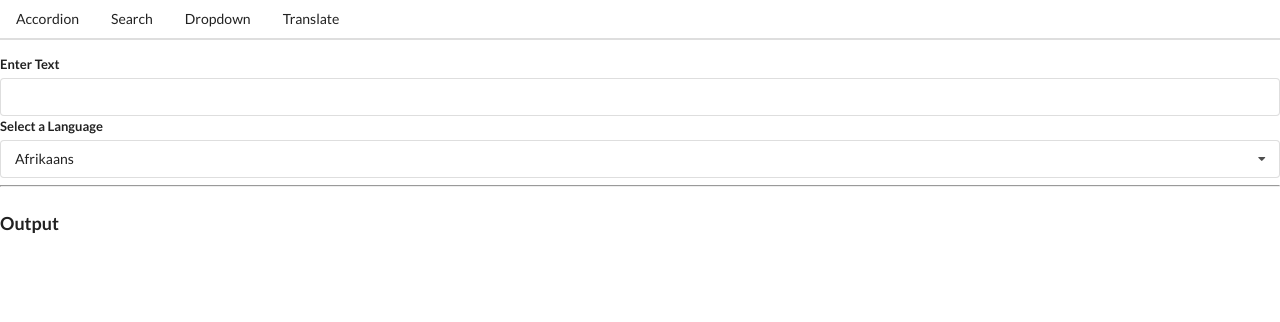
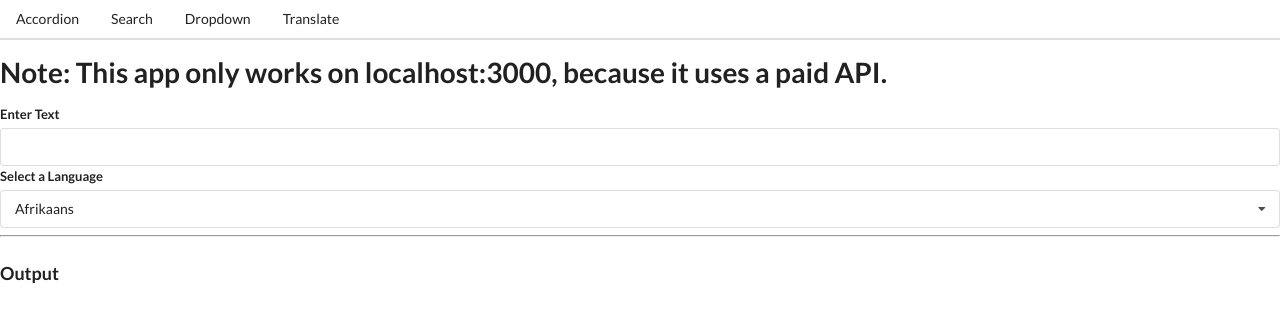
Before and after one commit to ramonsnellink/Widgets, a React (Create React App) app: page /translate in a window 1280 px wide. Shown: the top 322 px of the page. Built offline with nearby package versions, Linux system fonts and the light colour scheme; no server answers.

Commit message:
added paid api comment

```diff
--- a/src/components/Translate.js
+++ b/src/components/Translate.js
@@ -1,8 +1,6 @@
 import React, { useState } from "react";
 import Dropdown from "./Dropdown";
 import Convert from "./Convert";
-
-
 
 const options = [
   {
@@ -30,17 +28,13 @@ const Translate = () => {
   return (
     <div>
       <div className="ui form">
+        <h1>Note: This app only works on localhost:3000, because it uses a paid API.</h1>
         <div className="field">
           <label>Enter Text</label>
           <input value={text} onChange={(e) => setText(e.target.value)} />
         </div>
       </div>
-      <Dropdown
-        label="Select a Language"
-        options={options}
-        selected={language}
-        onSelectedChange={setLanguage}
-      />
+      <Dropdown label="Select a Language" options={options} selected={language} onSelectedChange={setLanguage} />
       <hr />
       <h3 className="ui header">Output</h3>
       <Convert text={text} language={language} />
```
